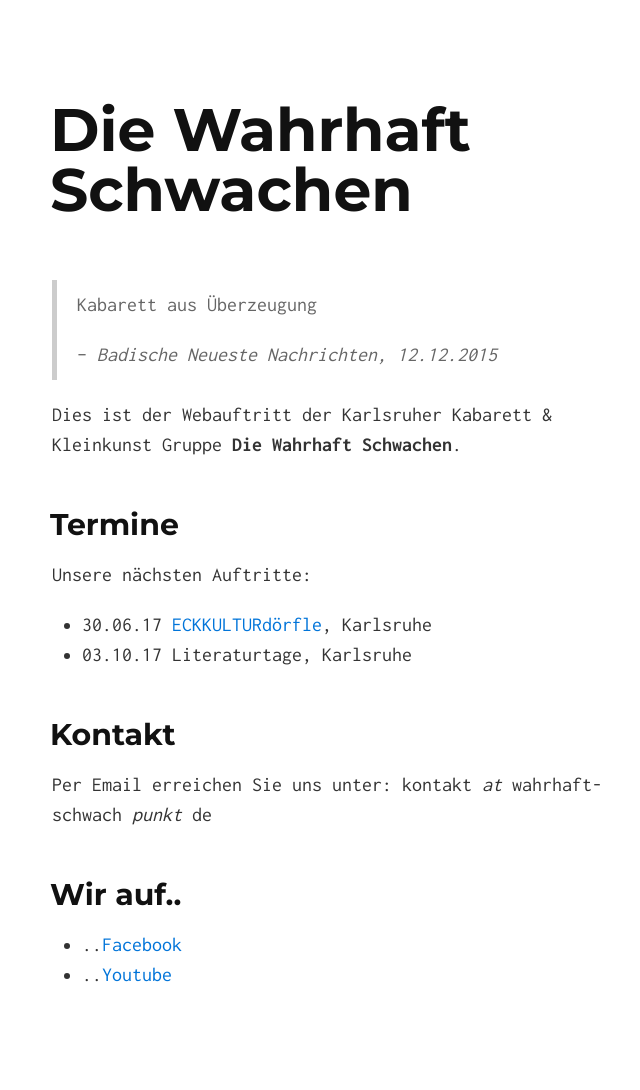
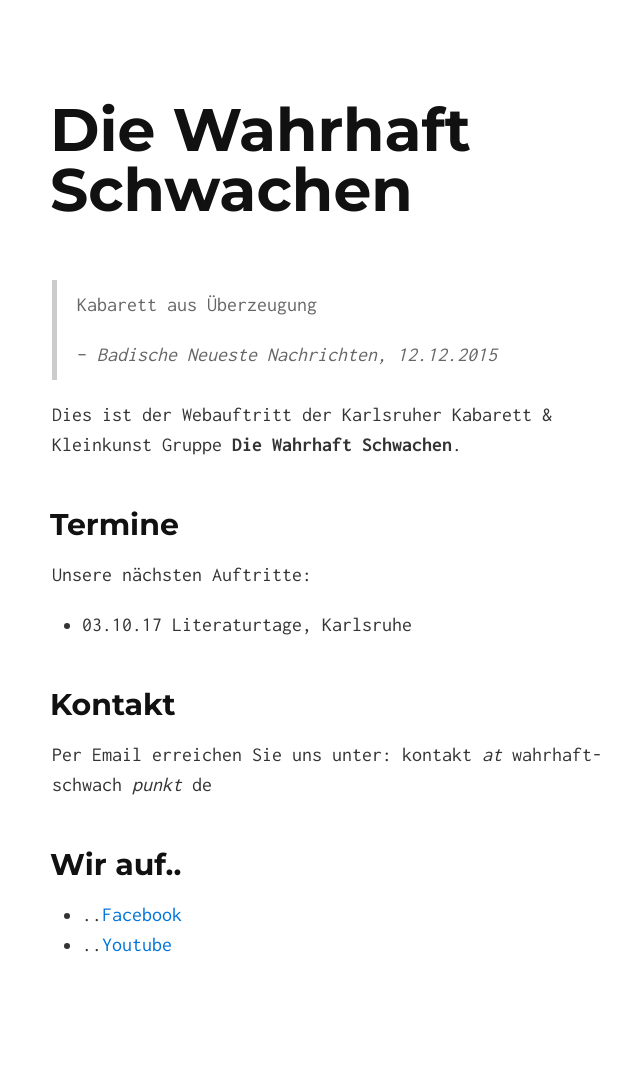
Before and after one commit to Die-Wahrhaft-Schwachen/diewahrhaftschwachen, a Jekyll site: the page built from index.md, in a window 1280 px wide. Shown: the whole page, without its empty margins (288-928 px from the left). Built offline with Jekyll 4.4.1, drawn with Linux system fonts in a browser that asks for light colours; after the commit the page ends 1060 px from its top, so only the background shows below that.

Commit message:
Remove eckkultur auftritt

```diff
--- a/index.md
+++ b/index.md
@@ -12,7 +12,6 @@ Dies ist der Webauftritt der Karlsruher Kabarett & Kleinkunst Gruppe **Die Wahrh
 
 Unsere nächsten Auftritte:
 
-* 30.06.17 [ECKKULTURdörfle](http://eckkultur.de/?page_id=1222), Karlsruhe
 * 03.10.17 Literaturtage, Karlsruhe
 
 ## Kontakt
```
